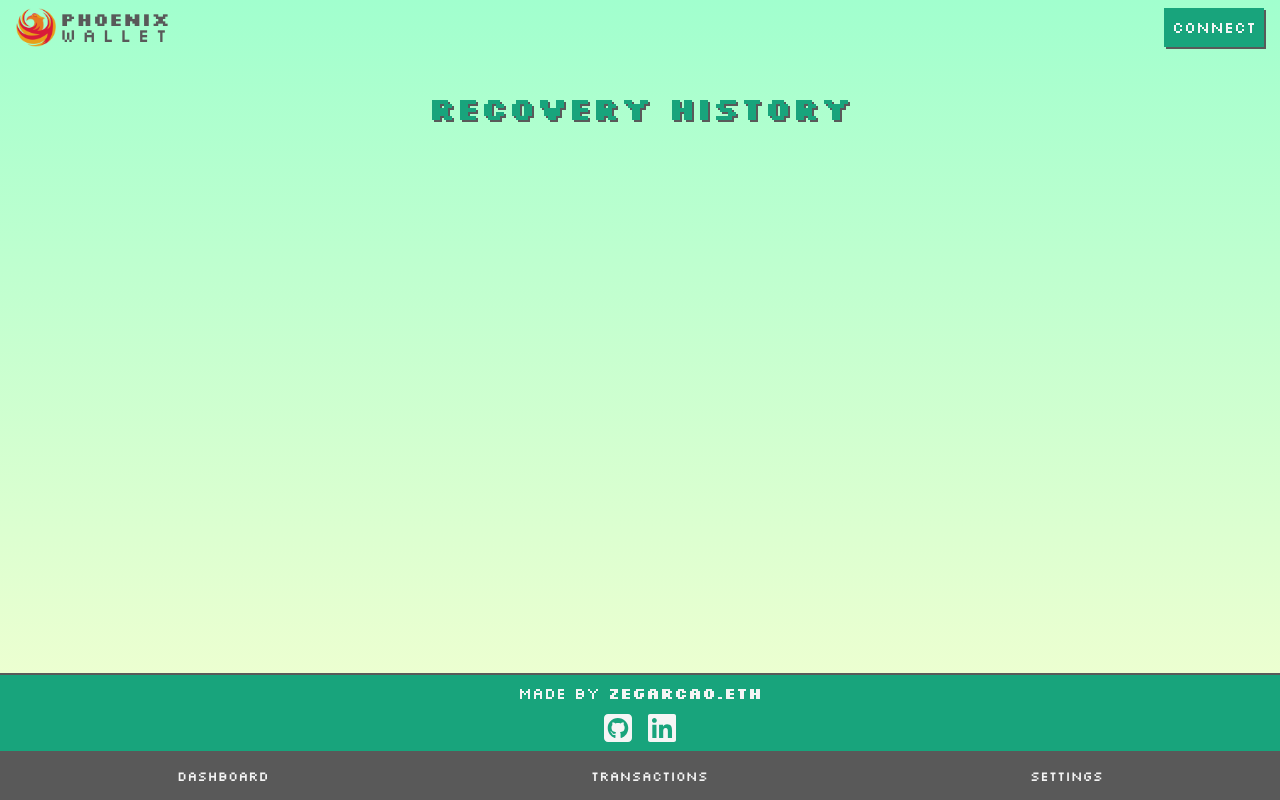
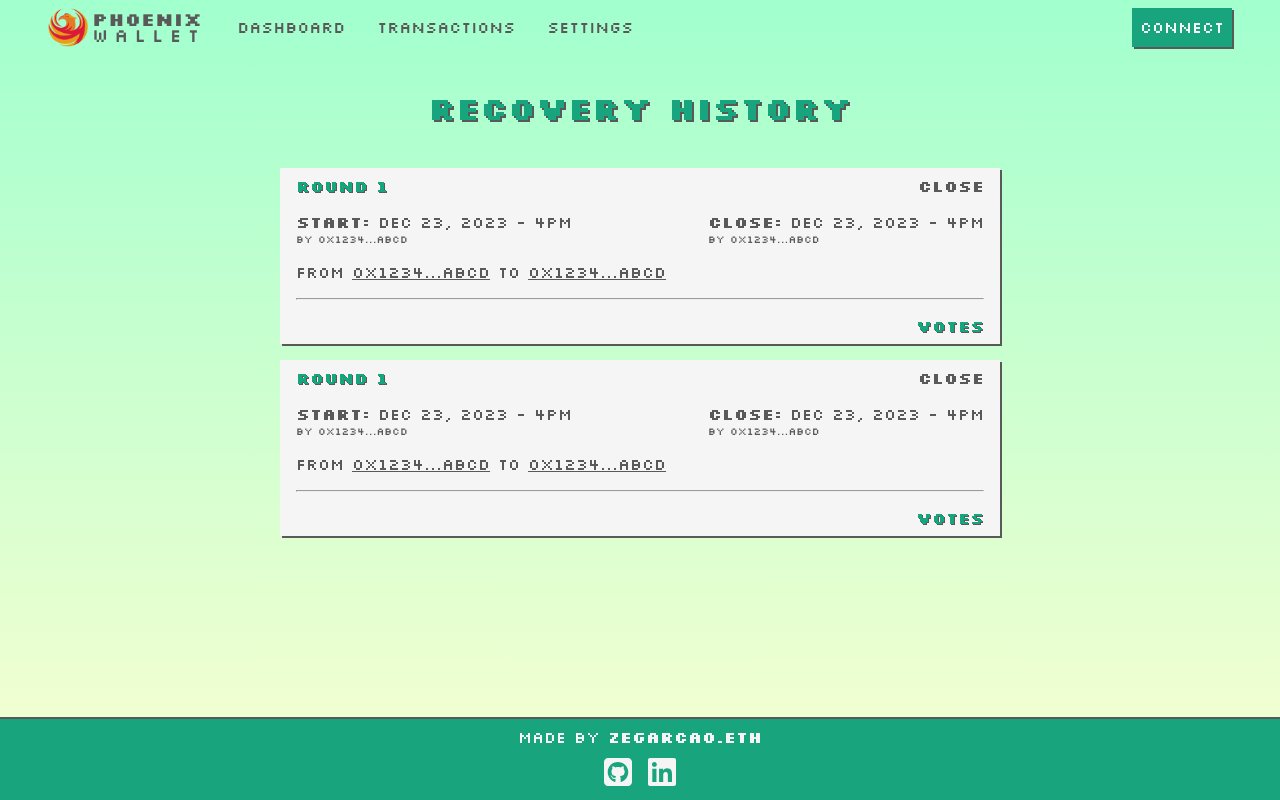
Before and after one commit to zeGarcao/smart-wallet, a React (Create React App) app: page /recovery-history in a window 1280 px wide. Built offline with nearby package versions, Linux system fonts and the light colour scheme.

Commit message:
add style to recovery history page and media screen

```diff
--- a/src/css/App.css
+++ b/src/css/App.css
@@ -401,6 +401,92 @@ main section {
 }
 
 /* | RECOVERY HISTORY */
+.recovery-history {
+    display: flex;
+    flex-direction: column;
+    gap: 1rem;
+}
+
+.recovery-round {
+    padding: 0.5rem 1rem;
+    background-color: whitesmoke;
+    box-shadow: 2px 2px 0px #595959;
+    display: flex;
+    flex-direction: column;
+    gap: 1rem;
+}
+
+.recovery-round--state {
+    display: flex;
+    justify-content: space-between;
+    align-items: center;
+}
+
+.recovery-round--date {
+    display: flex;
+    flex-direction: column;
+    gap: 1rem;
+}
+
+.recovery-round--by {
+    font-size: 0.65rem;
+}
+
+.recovery-round--round {
+    color: #18A47C;
+    text-shadow: 1px 1px 0px #595959;
+}
+
+.recovery-round--ownership span {
+    text-decoration: underline;
+}
+
+.recovery-round input[type="checkbox"] {
+    display: none;
+}
+
+.recovery-round--votes {
+    color: #18A47C;
+    text-shadow: 1px 1px 0px #595959;
+    width: max-content;
+    align-self: self-end;
+    font-weight: bold;
+    cursor: pointer;
+}
+
+.recovery-round--votes:hover {
+    text-decoration: underline;
+}
+
+.recovery-round table {
+    display: none;
+}
+
+.recovery-round table th {
+    font-size: 0.75rem;
+}
+
+.recovery-round table td {
+    padding-block: 0.5rem;
+}
+
+.recovery-round--guardian-header {
+    text-align: start;
+}
+
+.recovery-round--vote-header,
+.recovery-round table tr td:last-child {
+    text-align: end;
+}
+
+.recovery-round input:checked ~ table {
+    display: table;
+}
+
+.recovery-round hr {
+    height: 2px;
+    background-color: #595959;
+}
 
 /* | FOOTER */
 footer {
@@ -432,16 +518,96 @@ footer .social-icon:hover {
 
 /* || SMALL */
 @media screen and (min-width: 576px) {
+    header {
+        padding: 0.5rem 3rem;
+    }
+    main {
+        padding: 2rem 3rem;
+    }
+    nav {
+        margin-left: -3rem;
+    }
 }
 
 /* || MEDIUM */
 @media screen and (min-width: 768px) {
+    main {
+        padding: 2rem 7.5rem;
+    }
+
+    nav {
+        /* border: 2px solid black; */
+
+        border-top: none;
+        background-color: transparent;
+        position: static;
+        bottom: 0;
+        flex: 1;
+        margin-left: 0rem;
+        padding: 0rem 0rem;
+        font-size: 1rem;
+        display: flex;
+        align-items: center;
+    }
+
+    nav ul {
+        flex: 1;
+        justify-content: flex-start;
+        column-gap: 1rem;
+        padding-left: 1rem;
+    }
+
+    nav ul li a {
+        color: #595959;
+    }
+
+    footer {
+        margin-bottom: 0;
+    }
 }
 
 /* || LARGE */
 @media screen and (min-width: 992px) {
+    main {
+        padding: 2rem 10rem;
+    }
+
+    nav ul {
+        column-gap: 1.5rem;
+        padding-left: 1.5rem;
+    }
+
+    .wallet {
+        display: flex;
+        column-gap: 5rem;
+    }
+
+    .wallet-info {
+        flex: 0.4;
+        flex-direction: column;
+    }
+
+    .wallet-transfer {
+        flex:0.6;
+    }
+
+    .recovery-round--date {
+        flex-direction: row;
+        justify-content: space-between;
+        align-items: center;
+    }
+
+
 }
 
 /* || XL */
 @media screen and (min-width: 1200px) {
+    main {
+        padding: 2rem 17.5rem;
+    }
+
+    nav ul {
+        column-gap: 2rem;
+        padding-left: 2rem;
+    }
 }
--- a/src/pages/RecoveryHistory.js
+++ b/src/pages/RecoveryHistory.js
@@ -4,6 +4,123 @@ function RecoveryHistory() {
     return (
         <main>
             <h1>recovery history</h1>
+            <section className="recovery-history">
+                <div className="recovery-round round-1">
+                    <div className="recovery-round--state">
+                        <h4 className="recovery-round--round">round 1</h4>
+                        <h4>close</h4>
+                    </div>
+                    <div className="recovery-round--date">
+                        <div>
+                            <p>
+                                <strong>start:</strong> dec 23, 2023 - 4pm
+                            </p>
+                            <p className="recovery-round--by">
+                                by 0x1234...abcd
+                            </p>
+                        </div>
+                        <div>
+                            <p>
+                                <strong>close:</strong> dec 23, 2023 - 4pm
+                            </p>
+                            <p className="recovery-round--by">
+                                by 0x1234...abcd
+                            </p>
+                        </div>
+                    </div>
+                    <p className="recovery-round--ownership">
+                        from <span>0x1234...abcd</span> to{" "}
+                        <span>0x1234...abcd</span>
+                    </p>
+                    <hr />
+                    <input type="checkbox" id="toggle" />
+                    <label htmlFor="toggle" className="recovery-round--votes">
+                        votes
+                    </label>
+                    <table>
+                        <thead>
+                            <th className="recovery-round--guardian-header">
+                                guardian
+                            </th>
+                            <th className="recovery-round--vote-header">
+                                vote
+                            </th>
+                        </thead>
+                        <tbody>
+                            <tr>
+                                <td>0x1234...abcd</td>
+                                <td>0x1234...abcd</td>
+                            </tr>
+                            <tr>
+                                <td>0x1234...abcd</td>
+                                <td>0x1234...abcd</td>
+                            </tr>
+                            <tr>
+                                <td>0x1234...abcd</td>
+                                <td>0x1234...abcd</td>
+                            </tr>
+                        </tbody>
+                    </table>
+                </div>
+
+                <div className="recovery-round round-1">
+                    <div className="recovery-round--state">
+                        <h4 className="recovery-round--round">round 1</h4>
+                        <h4>close</h4>
+                    </div>
+                    <div className="recovery-round--date">
+                        <div>
+                            <p>
+                                <strong>start:</strong> dec 23, 2023 - 4pm
+                            </p>
+                            <p className="recovery-round--by">
+                                by 0x1234...abcd
+                            </p>
+                        </div>
+                        <div>
+                            <p>
+                                <strong>close:</strong> dec 23, 2023 - 4pm
+                            </p>
+                            <p className="recovery-round--by">
+                                by 0x1234...abcd
+                            </p>
+                        </div>
+                    </div>
+                    <p className="recovery-round--ownership">
+                        from <span>0x1234...abcd</span> to{" "}
+                        <span>0x1234...abcd</span>
+                    </p>
+                    <hr />
+                    <input type="checkbox" id="toggle-2" />
+                    <label htmlFor="toggle-2" className="recovery-round--votes">
+                        votes
+                    </label>
+                    <table>
+                        <thead>
+                            <th className="recovery-round--guardian-header">
+                                guardian
+                            </th>
+                            <th className="recovery-round--vote-header">
+                                vote
+                            </th>
+                        </thead>
+                        <tbody>
+                            <tr>
+                                <td>0x1234...abcd</td>
+                                <td>0x1234...abcd</td>
+                            </tr>
+                            <tr>
+                                <td>0x1234...abcd</td>
+                                <td>0x1234...abcd</td>
+                            </tr>
+                            <tr>
+                                <td>0x1234...abcd</td>
+                                <td>0x1234...abcd</td>
+                            </tr>
+                        </tbody>
+                    </table>
+                </div>
+            </section>
         </main>
     );
 }
```
